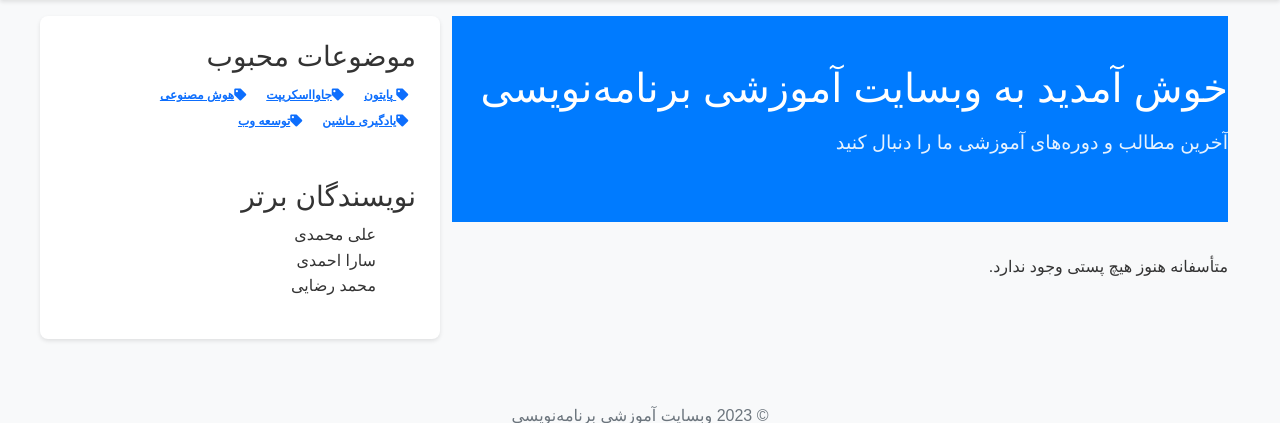
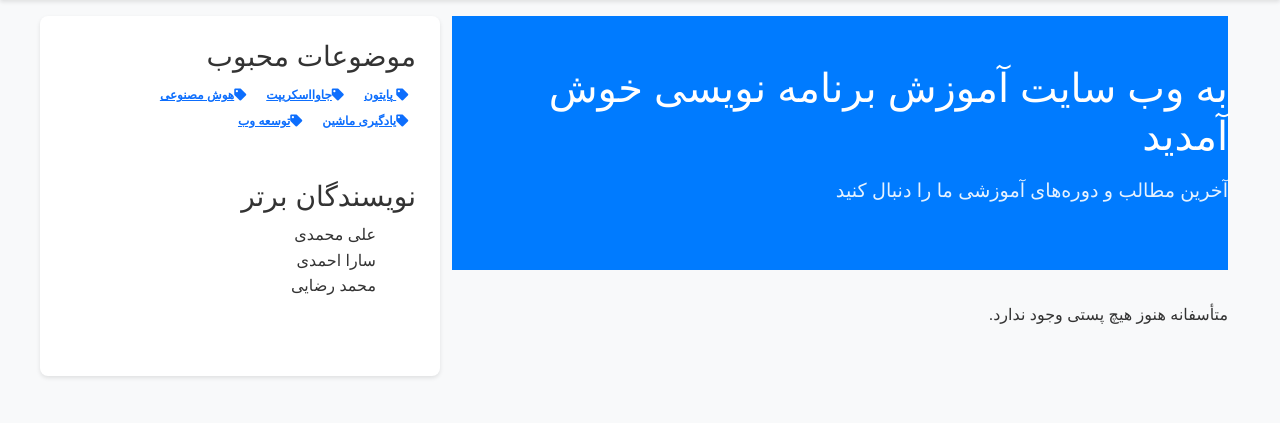
Before and after one commit to naderjafari/educational-programming-website, a Django app: template templates/blog/home.html in a window 1280 px wide. Shown: the part 116-539 px from the top of the page. Run offline with Django 4.2, Linux system fonts and the light colour scheme; the template is opened without the code that fills it, so the values that code supplies are empty; some libraries are stand-ins or nearby versions; some web fonts are replaced.

Commit message:
Fix typo + SF

```diff
--- a/templates/blog/home.html
+++ b/templates/blog/home.html
@@ -13,7 +13,7 @@
         <div class="row">
             <div class="col-md-8">
                 <section class="hero">
-                    <h1>خوش آمدید به وبسایت آموزشی برنامه‌نویسی</h1>
+                    <h1>به وب سایت آموزش برنامه نویسی خوش آمدید</h1>
                     <p>آخرین مطالب و دوره‌های آموزشی ما را دنبال کنید</p>
                 </section>
 
```
